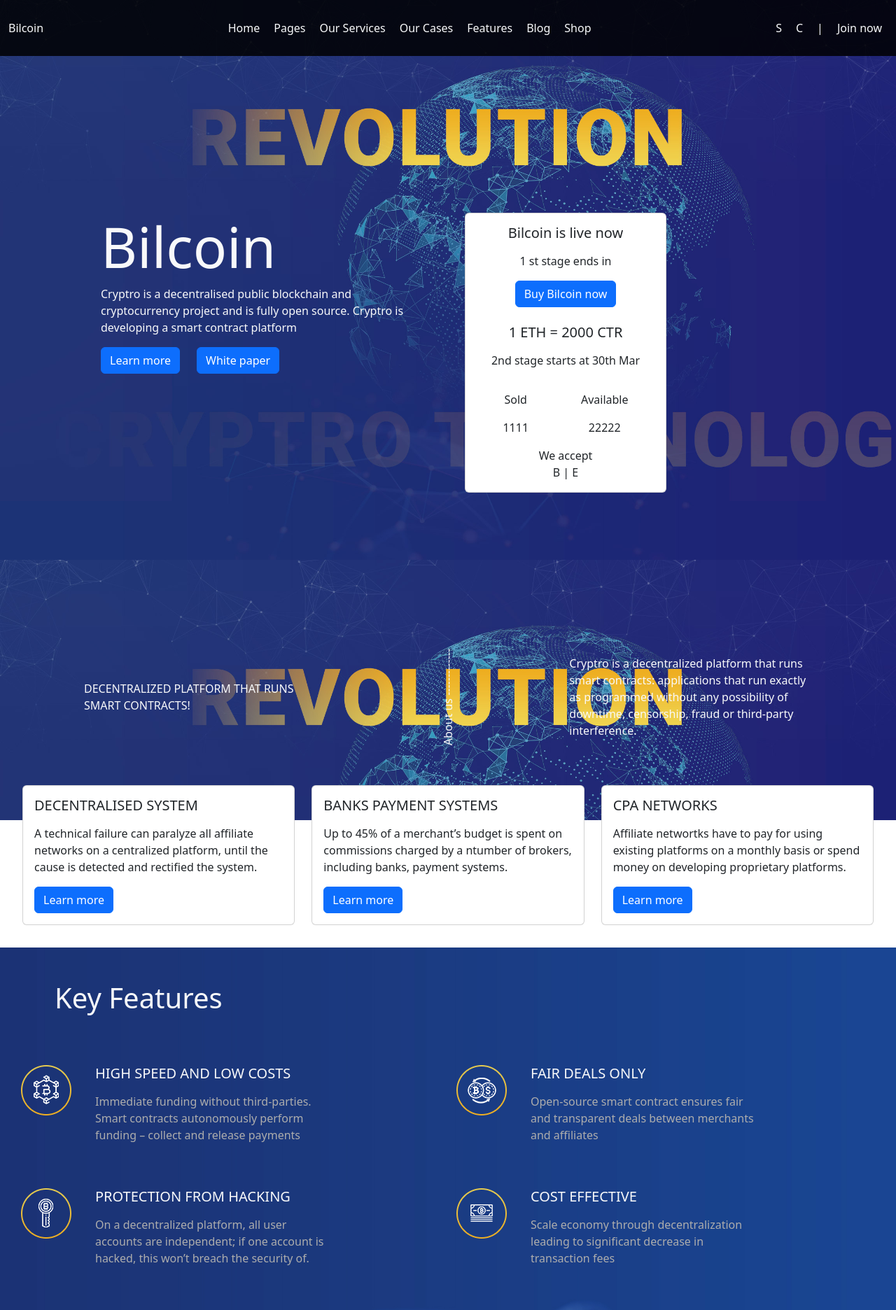
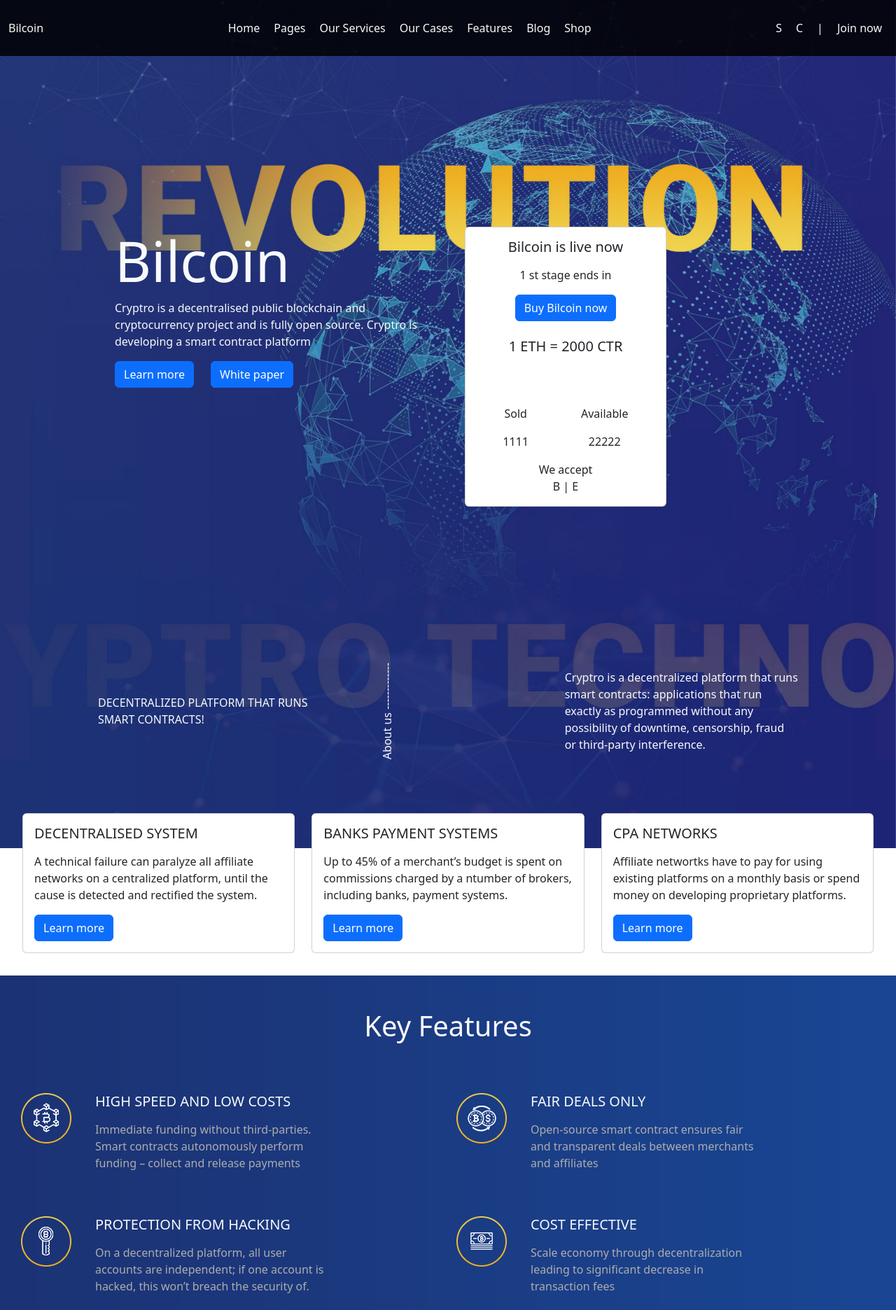
Before and after one commit to OsmanBil/Crypto-website-bilcoin, a React (Create React App) app: page / in a window 1280 px wide. Shown: the top 1872 px of the page at 70% size. Built offline with nearby package versions, Linux system fonts and the light colour scheme.

Commit message:
about-parallax background

```diff
--- a/src/App.jsx
+++ b/src/App.jsx
@@ -7,6 +7,8 @@ import KeyFeatures from './components/keyFeatures/keyFeatures';
 
 
 class App extends Component {
+
+
     state = {
         items: []
     }
@@ -33,6 +35,19 @@ class App extends Component {
 
     }
 
+    componentDidMount() {
+        const parallaxElements = document.querySelectorAll('.parallax-container');
+        parallaxElements.forEach((parallaxContainer) => {
+            const parallaxDiv = parallaxContainer.querySelector('.parallax');
+            const parallaxHeight = parallaxDiv.offsetHeight;
+            window.addEventListener('scroll', () => {
+                const scrollTop = window.pageYOffset || document.documentElement.scrollTop;
+                const parallaxOffset = (scrollTop - parallaxContainer.offsetTop) * 0.4; // Hier können Sie die Geschwindigkeit anpassen
+                parallaxDiv.style.transform = `translate3d(0, ${parallaxOffset}px, 0)`;
+            });
+        });
+    }
+
 
     render() {
         return <React.Fragment>
@@ -40,9 +55,20 @@ class App extends Component {
                 <Navbar />
             </div>
             <div className='main-container'>
-                <div className='about'><About /></div>
-                <div><Systems/></div>
-                <div className='key-features'><KeyFeatures/></div>
+
+
+
+                <div class="parallax-container">
+                    <div class="parallax"></div>
+                    <div class="parallax-content">
+                        <div className='about'><About /></div>
+                    </div>
+                </div>
+
+
+
+                <div><Systems /></div>
+                <div className='key-features'><KeyFeatures /></div>
             </div>
             <div className="footer"><Footer /></div>
         </React.Fragment>
--- a/src/components/about/about.css
+++ b/src/components/about/about.css
@@ -1,6 +1,10 @@
 .about-container{
 
 }
+
+
+
+
 
 .about-top-box{
     display: flex;
--- a/src/components/about/about.jsx
+++ b/src/components/about/about.jsx
@@ -22,14 +22,14 @@ class About extends Component {
                 <div className='about-right'>
                     <div className="card text-center mb-3" style={{ width: '18rem' }}>
                         <div className="card-body">
-                            <h5 className="card-title">Bilcoin is live now</h5>
-                            <p className="card-text">1 st stage ends in</p>
-                            <a href="#" className="btn btn-primary">Buy Bilcoin now</a>
+                            <h5 className="card-title text-dark">Bilcoin is live now</h5>
+                            <p className="card-text text-dark">1 st stage ends in</p>
+                            <a href="#" className="btn btn-primary ">Buy Bilcoin now</a>
                             <br />
                             <br />
-                            <h5>1 ETH = 2000 CTR</h5>
+                            <h5 className='text-dark'>1 ETH = 2000 CTR</h5>
                             <p>2nd stage starts at 30th Mar</p>
-                            <div className='crypto-status'>
+                            <div className='crypto-status text-dark'>
                                 <div>
                                     <div><p>Sold</p></div>
                                     <div><p>1111</p></div>
@@ -39,7 +39,7 @@ class About extends Component {
                                     <div><p>22222</p></div>
                                 </div>
                             </div>
-                            <div>We accept <div>B | E</div></div>
+                            <div className='text-dark'>We accept <div>B | E</div></div>
                         </div>
                     </div>
                 </div>
--- a/src/components/keyFeatures/keyFeatures.css
+++ b/src/components/keyFeatures/keyFeatures.css
@@ -1,5 +1,9 @@
 .key-features-container{
-
+  margin-bottom: 64px;
+  display: flex;
+  justify-content: center;
+  align-items: center;
+  flex-direction: column;
 }
 
 p {
@@ -10,3 +14,16 @@ p {
 .custom-text-light {
     color: #adadad; /* Helle Textfarbe Ihrer Wahl */
   }
+
+
+  .about-bottom-middle {
+    grid-column: 2;
+    text-align: center;
+    justify-content: center;
+    align-items: center;
+    max-width: 160px;
+
+    padding-top: 32px;
+    padding-bottom: 32px;
+
+  }
--- a/src/components/keyFeatures/keyFeatures.jsx
+++ b/src/components/keyFeatures/keyFeatures.jsx
@@ -131,7 +131,9 @@ class KeyFeatures extends Component {
                 </div>
             </div>
 
-
+            <div className="about-bottom-middle text-light">
+                    <p style={{ transform: 'rotate(-90deg)' }}>Why us? -------------</p>
+                </div>
 
 
 
--- a/src/index.css
+++ b/src/index.css
@@ -22,16 +22,40 @@ body {
 
   .about{
   width: 100%;
-  background-image: url('../public/assets/img/hero-bg-1.jpg');
-  background-attachment: fixed;
-  background-position: center;
-  background-repeat: no-repeat;
-  background-size: cover;
+
+
 
   padding-top: 200px;
   padding-right: 120px;
   padding-left: 120px;
   }
+
+
+  .parallax-container {
+    position: relative;
+    overflow: hidden;
+
+  }
+
+  .parallax {
+    position: absolute;
+    top: 0;
+    left: 0;
+    width: 100%;
+    height: 100%;
+    background-image: url('../public/assets/img/hero-bg-1.jpg');
+    background-size: cover;
+    background-position: center;
+    transform: translate3d(0, 0, 0);
+  }
+
+  .parallax-content {
+    position: relative;
+    z-index: 1;
+    padding: 20px;
+    color: #fff; /* Textfarbe anpassen */
+  }
+
 
 
 .key-features{
```
